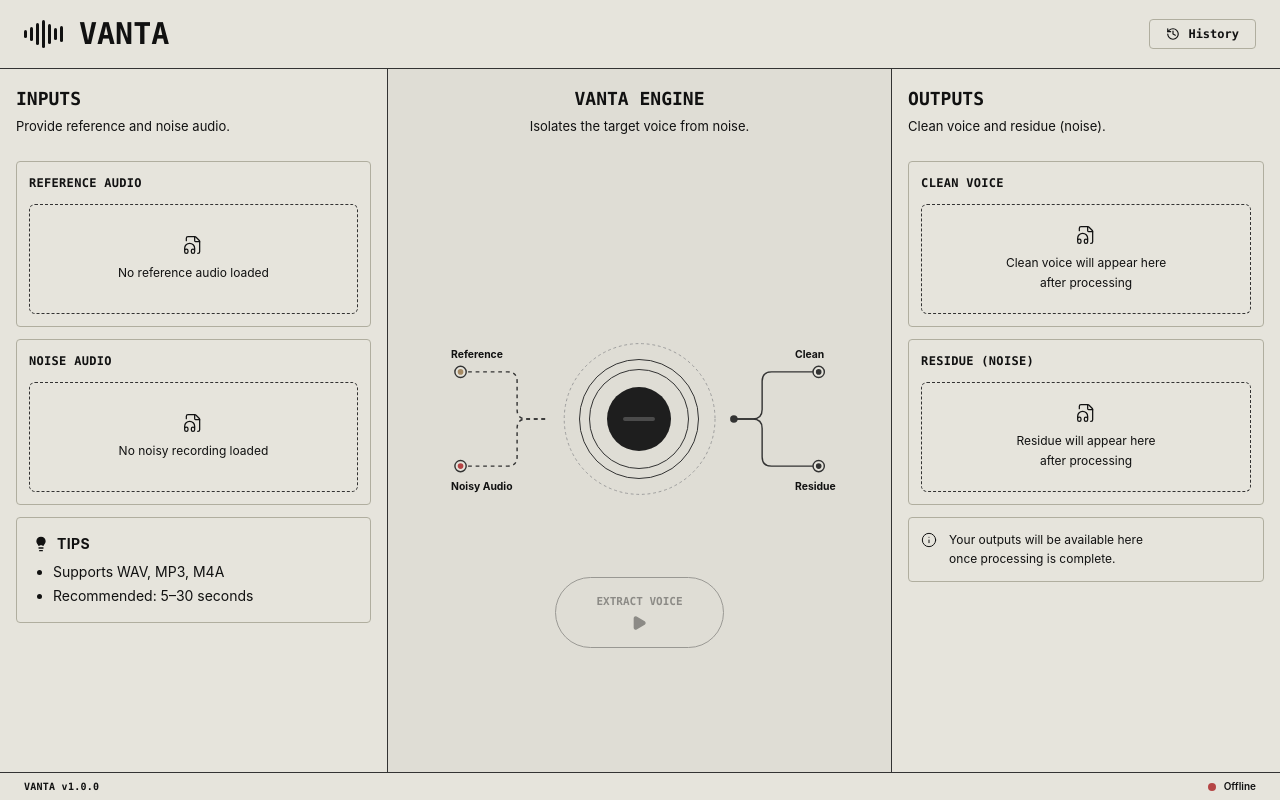
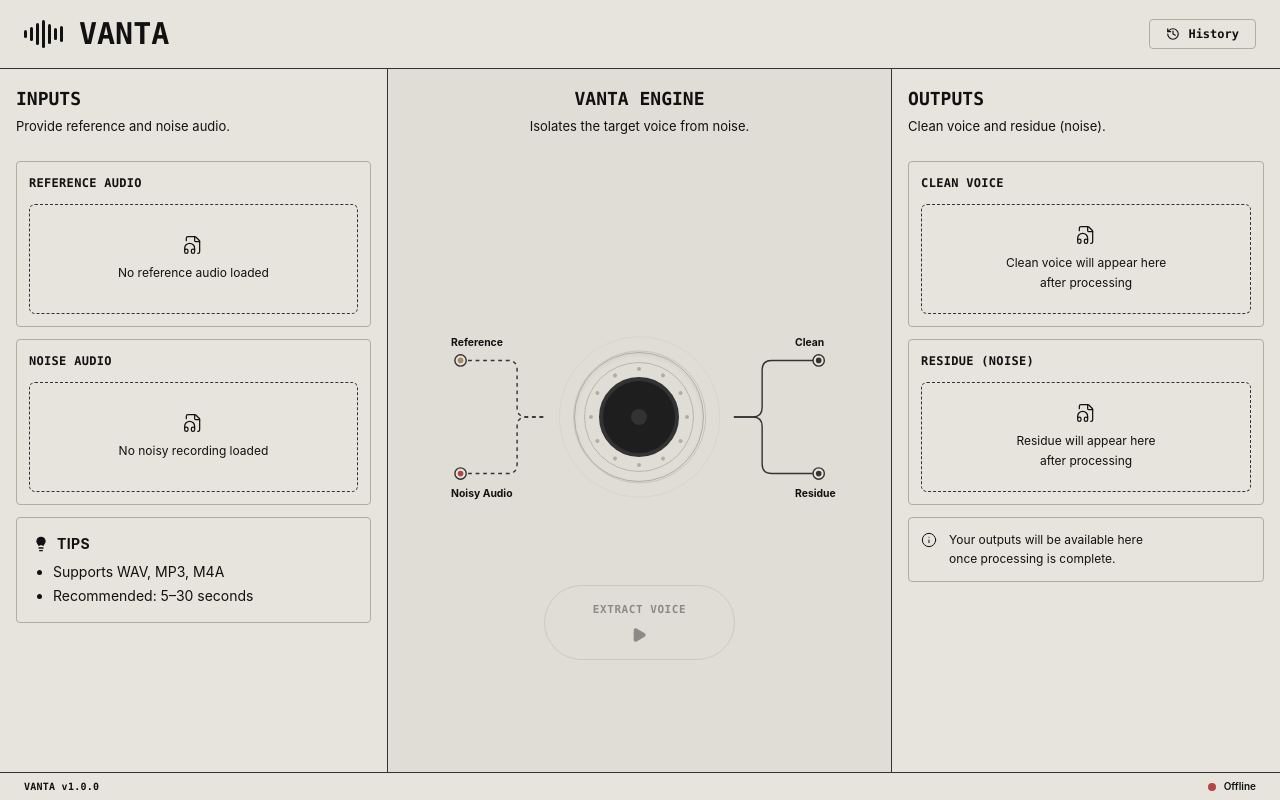
Before and after one commit to Komalpreet2809/Vanta, a Next.js app in the folder web/: page / in a window 1280 px wide. Built offline with nearby package versions, Linux system fonts and the light colour scheme; no server answers.

Commit message:
style: replicate exact center dial from inspo.png

```diff
--- a/web/src/components/EngineCenter.tsx
+++ b/web/src/components/EngineCenter.tsx
@@ -1,7 +1,6 @@
 "use client";
 
 import { Play } from "lucide-react";
-
 
 type Props = {
   canExtract: boolean;
@@ -25,12 +24,12 @@ export function EngineCenter({
   return (
     <div className="flex flex-col items-center justify-center w-full max-w-lg mx-auto">
       {/* SVG Diagram Container */}
-      <div className="relative w-full h-[300px] mb-2">
-        <svg viewBox="0 0 500 300" className="w-full h-full">
+      <div className="relative w-full h-[320px] mb-2 flex items-center justify-center">
+        <svg viewBox="0 0 500 320" className="w-full h-full absolute inset-0">
           {/* Signal Paths - Curved and Industrial */}
           {/* Reference Path */}
           <path
-            d="M 60 100 L 110 100 Q 120 100 120 110 L 120 140 Q 120 150 130 150 L 150 150"
+            d="M 60 100 L 110 100 Q 120 100 120 110 L 120 150 Q 120 160 130 160 L 150 160"
             fill="none"
             stroke="var(--border-main)"
             strokeWidth="1.5"
@@ -42,19 +41,19 @@ export function EngineCenter({
 
           {/* Noise Path */}
           <path
-            d="M 60 200 L 110 200 Q 120 200 120 190 L 120 160 Q 120 150 130 150 L 150 150"
+            d="M 60 220 L 110 220 Q 120 220 120 210 L 120 170 Q 120 160 130 160 L 150 160"
             fill="none"
             stroke="var(--border-main)"
             strokeWidth="1.5"
             strokeDasharray="4 4"
           />
-          <circle cx="60" cy="200" r="6" fill="var(--bg-app)" stroke="var(--border-main)" strokeWidth="1.5" />
-          <circle cx="60" cy="200" r="3" fill="var(--c-red)" />
-          <text x="50" y="225" className="text-[11px] font-bold fill-[var(--text-main)]">Noisy Audio</text>
+          <circle cx="60" cy="220" r="6" fill="var(--bg-app)" stroke="var(--border-main)" strokeWidth="1.5" />
+          <circle cx="60" cy="220" r="3" fill="var(--c-red)" />
+          <text x="50" y="245" className="text-[11px] font-bold fill-[var(--text-main)]">Noisy Audio</text>
 
           {/* Clean Path */}
           <path
-            d="M 350 150 L 370 150 Q 380 150 380 140 L 380 110 Q 380 100 390 100 L 440 100"
+            d="M 350 160 L 370 160 Q 380 160 380 150 L 380 110 Q 380 100 390 100 L 440 100"
             fill="none"
             stroke="var(--border-main)"
             strokeWidth="1.5"
@@ -65,55 +64,63 @@ export function EngineCenter({
 
           {/* Residue Path */}
           <path
-            d="M 350 150 L 370 150 Q 380 150 380 160 L 380 190 Q 380 200 390 200 L 440 200"
+            d="M 350 160 L 370 160 Q 380 160 380 170 L 380 210 Q 380 220 390 220 L 440 220"
             fill="none"
             stroke="var(--border-main)"
             strokeWidth="1.5"
           />
-          <circle cx="440" cy="200" r="6" fill="var(--bg-app)" stroke="var(--border-main)" strokeWidth="1.5" />
-          <circle cx="440" cy="200" r="3" fill={hasOutput ? "var(--c-purple)" : "var(--border-main)"} />
-          <text x="415" y="225" className="text-[11px] font-bold fill-[var(--text-main)]">Residue</text>
+          <circle cx="440" cy="220" r="6" fill="var(--bg-app)" stroke="var(--border-main)" strokeWidth="1.5" />
+          <circle cx="440" cy="220" r="3" fill={hasOutput ? "var(--c-purple)" : "var(--border-main)"} />
+          <text x="415" y="245" className="text-[11px] font-bold fill-[var(--text-main)]">Residue</text>
 
-          {/* Right Join Node */}
-          <circle cx="350" cy="150" r="4" fill="var(--border-main)" />
-
-          {/* Dashed outer ring */}
-          <circle cx="250" cy="150" r="80" fill="none" stroke="var(--border-dashed)" strokeWidth="1" strokeDasharray="3 3" />
+          {/* Outer ring of the orb diagram */}
+          <circle cx="250" cy="160" r="70" fill="none" stroke="var(--border-main)" strokeWidth="0.5" opacity="0.3" />
+          <circle cx="250" cy="160" r="85" fill="none" stroke="var(--border-main)" strokeWidth="0.5" opacity="0.1" />
         </svg>
 
-        {/* Central Orb - Restoring the beautiful multi-ring look */}
-        <div className="absolute top-1/2 left-1/2 -translate-x-1/2 -translate-y-1/2">
-          <div className={`relative h-[120px] w-[120px] rounded-full border-[1.5px] border-[var(--border-main)] flex items-center justify-center bg-[var(--bg-center)] transition-all duration-700 ${canExtract && !isRunning ? 'border-[var(--c-green)] shadow-[0_0_20px_rgba(74,107,74,0.1)]' : ''}`}>
-            {isRunning && (
-               <div className="absolute inset-0 rounded-full border-2 border-[var(--c-green)] border-t-transparent animate-spin opacity-30" />
-            )}
+        {/* The Exact "Circular Thingy" from Inspo */}
+        <div className="relative z-10">
+          <div className={`relative h-[130px] w-[130px] rounded-full border-[1px] border-[#B0AE9F] bg-[#DFDDD5] flex items-center justify-center shadow-[inset_0_2px_4px_rgba(0,0,0,0.05)]`}>
+            {/* Outer inner ring */}
+            <div className="absolute h-[110px] w-[110px] rounded-full border-[1px] border-[#B8B6B0]" />
 
-            <div className={`h-[100px] w-[100px] rounded-full border-[1.5px] border-[var(--border-main)] flex flex-col items-center justify-center bg-[var(--bg-center)] transition-all duration-700 ${isRunning ? 'border-[var(--c-green)]' : ''}`}>
-               <div className={`h-16 w-16 rounded-full transition-all duration-1000 flex items-center justify-center ${isRunning ? 'bg-[var(--c-dark-green)] scale-110 shadow-[0_0_20px_rgba(74,107,74,0.3)]' : 'bg-[#1E1E1E]'}`}>
-                 <div className="h-8 w-8 overflow-hidden rounded-full flex items-center justify-center">
-                    <div className={`w-full h-1 bg-white/20 rounded-full transition-all duration-500 ${isRunning ? 'animate-pulse scale-y-150' : ''}`} />
+            {/* Inner Dark Core */}
+            <div className={`h-[80px] w-[80px] rounded-full bg-[#1E1E1E] flex items-center justify-center border-[4px] border-[#2B3D2B] transition-all duration-700 ${isRunning ? 'shadow-[0_0_25px_rgba(74,107,74,0.4)] border-[var(--c-green)]' : 'border-[#333333]'}`}>
+               {/* Center highlight / pulse */}
+               <div className={`h-4 w-4 rounded-full bg-[#333333] transition-all duration-500 ${isRunning ? 'bg-[var(--c-green)] animate-pulse scale-125' : ''}`} />
             </div>
-               </div>
-            </div>
+
+            {/* Gauge Ticks (Small dots around the core) */}
+            {[...Array(12)].map((_, i) => (
+              <div
+                key={i}
+                className="absolute w-1 h-1 bg-[#B0AE9F] rounded-full"
+                style={{
+                  transform: `rotate(${i * 30}deg) translateY(-48px)`
+                }}
+              />
+            ))}
           </div>
         </div>
       </div>
 
       {/* Action Button - Pill shaped with icon */}
+      <div className="relative z-20">
         <button
           onClick={onExtract}
           disabled={!canExtract || isRunning}
-        className={`group flex flex-col items-center justify-center py-4 px-10 rounded-full border-[1.5px] transition-all duration-500 min-w-[160px] ${
+          className={`group flex flex-col items-center justify-center py-4 px-12 rounded-full border-[1px] border-[#B0AE9F] transition-all duration-500 min-w-[180px] ${
             canExtract && !isRunning
-            ? "border-[var(--border-main)] bg-[var(--bg-center)] hover:border-[var(--c-green)] hover:shadow-[0_0_15px_rgba(0,0,0,0.05)]"
-            : "border-[var(--border-main)] opacity-40 cursor-not-allowed"
+              ? "bg-[#DFDDD5] hover:border-[var(--text-main)] hover:shadow-[0_4px_10px_rgba(0,0,0,0.05)]"
+              : "opacity-40 cursor-not-allowed bg-transparent"
           }`}
         >
-        <span className="text-[11px] font-mono font-bold text-[var(--text-main)] uppercase mb-1">Extract Voice</span>
+          <span className="text-[11px] font-mono font-bold text-[var(--text-main)] uppercase mb-2 tracking-wider">Extract Voice</span>
           <div className="h-4 w-4 flex items-center justify-center">
-           <Play className={`h-4 w-4 fill-current ${canExtract && !isRunning ? 'text-[var(--text-main)] group-hover:text-[var(--c-green)]' : 'text-[var(--text-main)]'}`} />
+             <Play className={`h-4 w-4 fill-current ${canExtract && !isRunning ? 'text-[var(--text-main)]' : 'text-[var(--text-main)]'}`} />
           </div>
         </button>
       </div>
+    </div>
   );
 }
```
Lines whose indentation alone changed are shown as unchanged.
